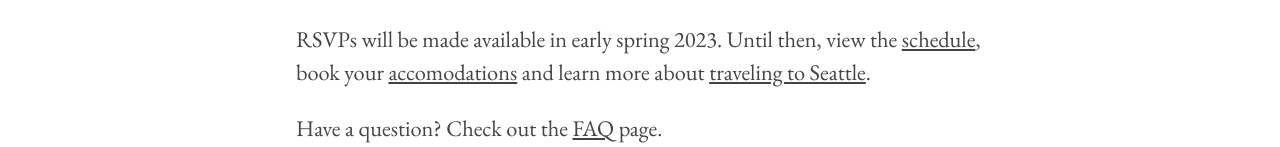
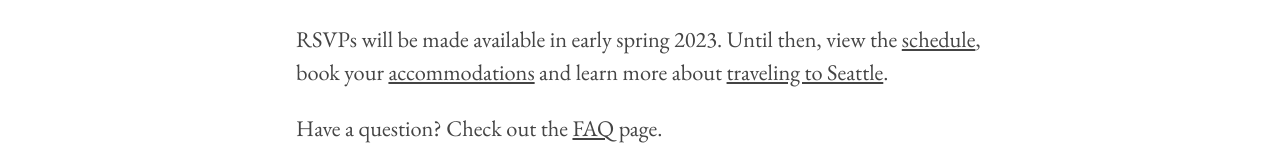
Before and after one commit to mapsam/tksm, a Next.js app: page / in a window 1280 px wide. Shown: the part 892-1039 px from the top of the page. Built offline with nearby package versions, Linux system fonts and the light colour scheme.

Commit message:
Update index.tsx

```diff
--- a/pages/index.tsx
+++ b/pages/index.tsx
@@ -22,7 +22,7 @@ export default function Index() {
           enough live music to lose your socks.
         </p>
         <p>
-          RSVPs will be made available in early spring 2023. Until then, view the <a href="/schedule">schedule</a>, book your <a href="/accomodations">accomodations</a> and learn more about <a href="/seattle">traveling to Seattle</a>.
+          RSVPs will be made available in early spring 2023. Until then, view the <a href="/schedule">schedule</a>, book your <a href="/accommodations">accommodations</a> and learn more about <a href="/seattle">traveling to Seattle</a>.
         </p>
         <p>Have a question? Check out the <a href="/faq">FAQ</a> page.</p>
         <p>Warmly,<br />
```
